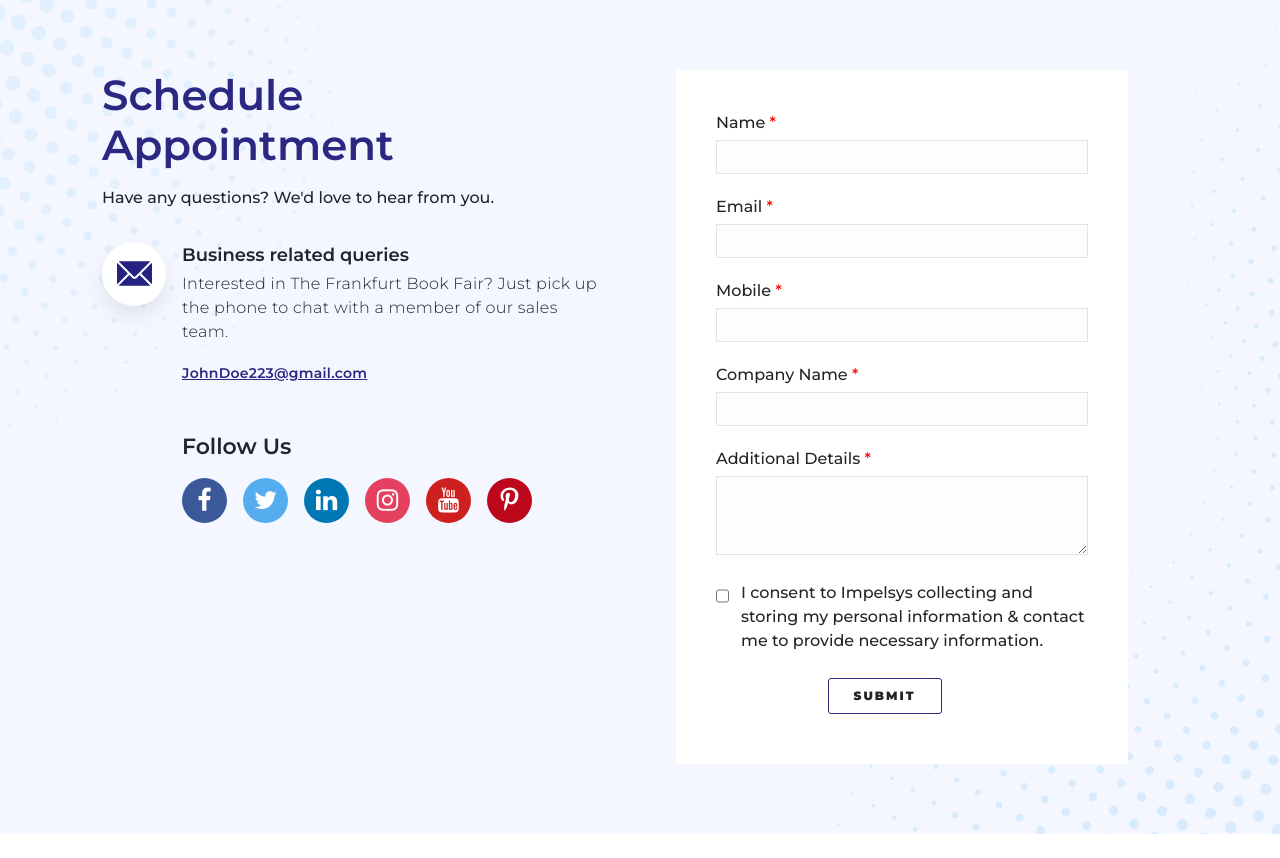
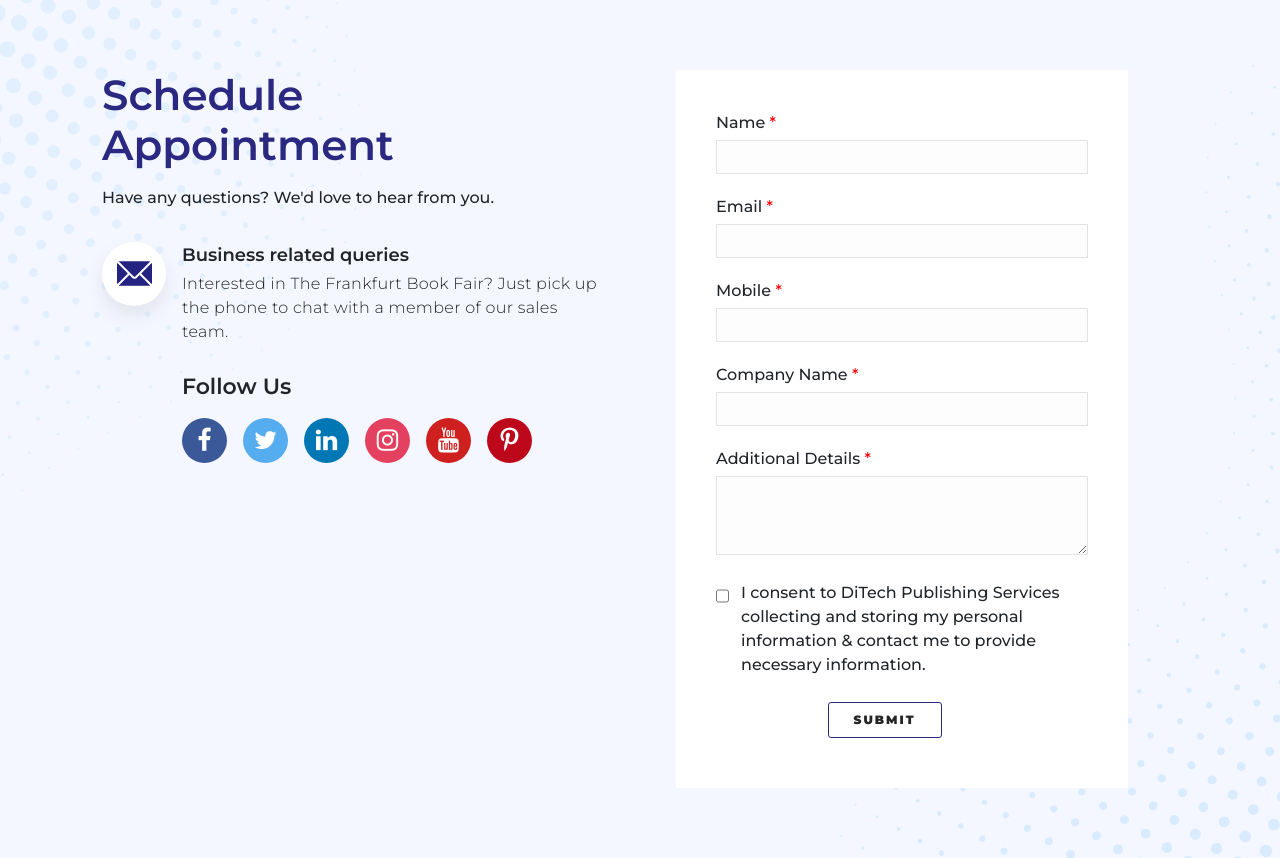
Before and after one commit to yadavashishdhirendra/Frankfurt-Publishing-meet.github.io, a plain HTML site: page index.html in a window 1280 px wide. Before the commit the page ends 834 px from the top, so only its background shows below. Drawn offline with nearby package versions, Linux system fonts and the light colour scheme.

Commit message:
added company name

```diff
--- a/index.html
+++ b/index.html
@@ -194,7 +194,7 @@
         }
 
         .social-container {
-            margin-top: 50px;
+            margin-top: 30px;
         }
 
         .social-container>h4 {
@@ -393,7 +393,7 @@
                             <p>Interested in The Frankfurt Book Fair? Just pick up
                                 the phone to chat with a member of our sales
                                 team.</p>
-                            <a href="">JohnDoe223@gmail.com</a>
+                            <!-- <a href="">JohnDoe223@gmail.com</a> -->
                             <div class="social-container">
                                 <h4>Follow Us</h4>
                                 <ul>
@@ -425,7 +425,7 @@
                         <textarea name="" id="message" cols="30" rows="3" required></textarea>
                         <div class="checkbox-grid">
                             <input type="checkbox" name="send_newsletter" id="send_data" value="yes" />
-                            <label for="send_data">I consent to Impelsys collecting and
+                            <label for="send_data">I consent to DiTech Publishing Services collecting and
                                 storing my personal
                                 information & contact me to provide necessary information.</label>
                         </div>
```
